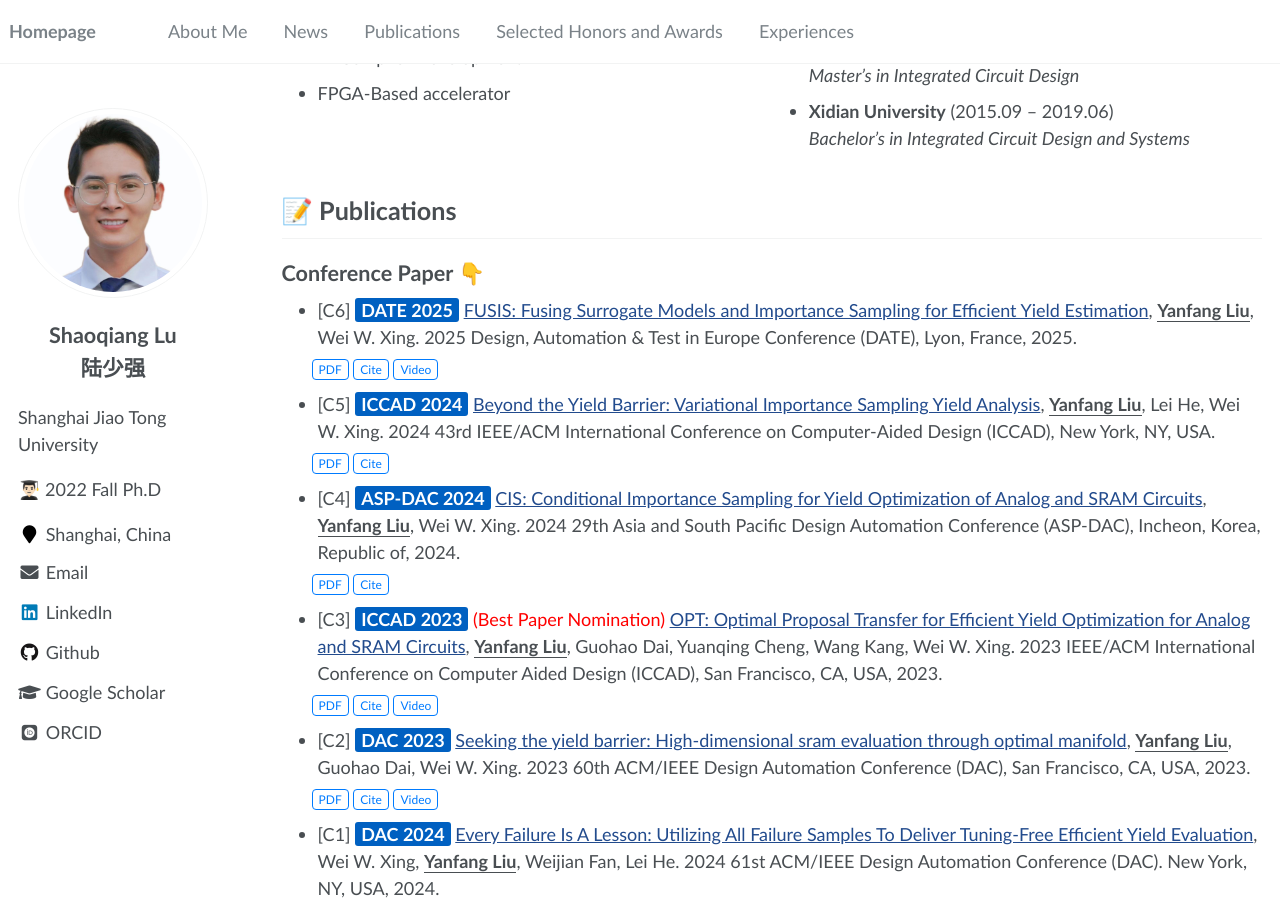
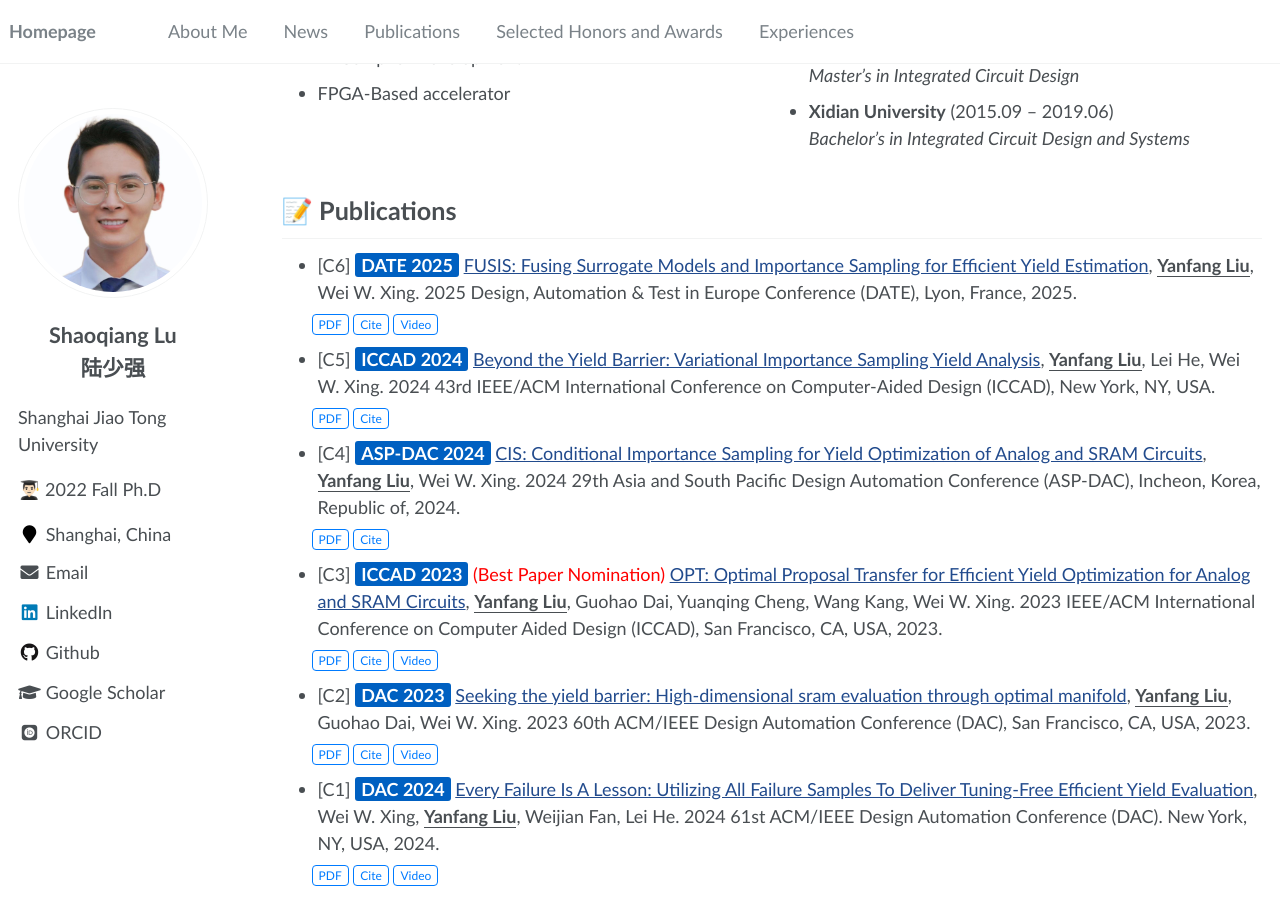
Before and after one commit to ShaoqiangLu/ShaoqangLu.github.io, a Jekyll site: the page built from _pages/about.md, in a window 1280 px wide and 900 px high, scrolled down 392 px. Built offline with Jekyll 4.4.1, drawn with Linux system fonts in a browser that asks for light colours; some web fonts are replaced.

Commit message:
Update about.md

```diff
--- a/_pages/about.md
+++ b/_pages/about.md
@@ -29,7 +29,9 @@ I have been a Ph.D. candidate at the School of Integrated Circuits, [Shanghai Ji
   </a>
 </div>
 
-  <div style="display: flex; justify-content: space-between; margin-top: 20px;">
+
+
+<div style="display: flex; justify-content: space-between; margin-top: 20px;">
   <div style="flex: 1; margin-right: 1px;">
     <h2>🎯 Research Interests</h2>
     <ul>
@@ -79,8 +81,6 @@ I have been a Ph.D. candidate at the School of Integrated Circuits, [Shanghai Ji
 -->
 
 # 📝 Publications
-
-## Conference Paper 👇
 
 <!-- <div class='paper-box'><div class='paper-box-image'><div><div class="badge">CVPR 2016</div><img src='images/500x300.png' alt="sym" width="100%"></div></div>
 <div class='paper-box-text' markdown="1">
```
